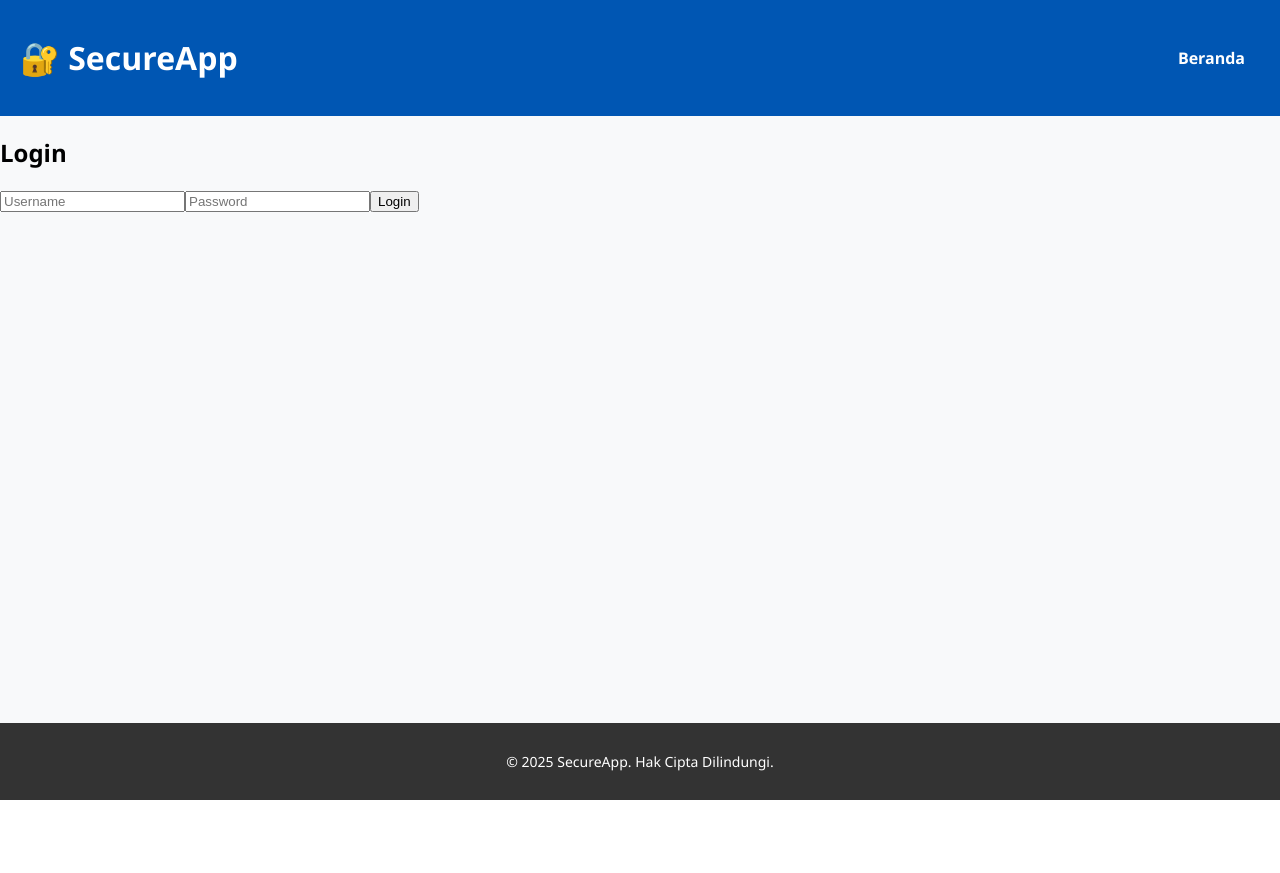
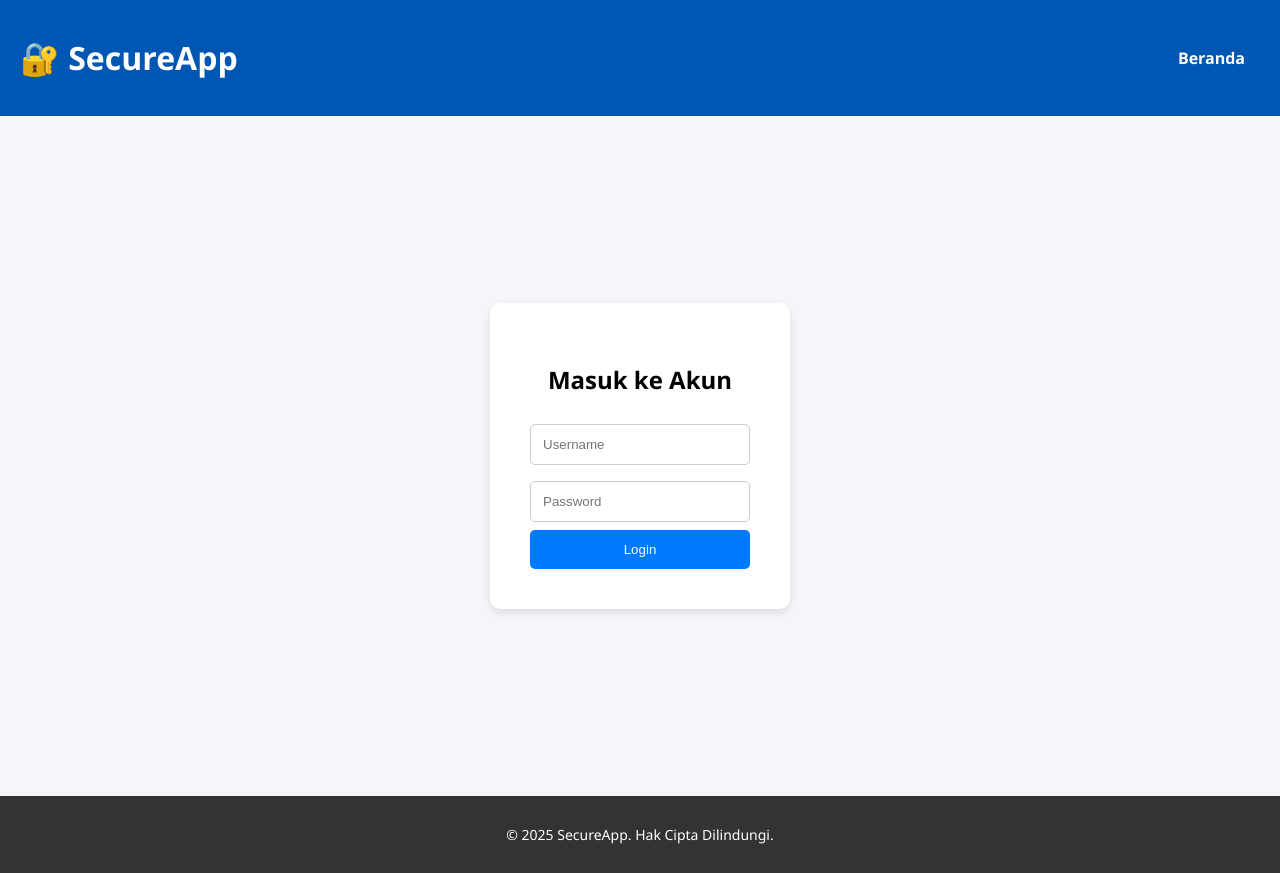
Before and after one commit to shin-meiri/main, a React (Create React App) app: page /#/ in a window 1280 px wide. Before the commit the page ends 800 px from the top, so only its background shows below. Built offline with nearby package versions, Linux system fonts and the light colour scheme.

Commit message:
Update Login.jsx

```diff
--- a/src/components/Login.jsx
+++ b/src/components/Login.jsx
@@ -1,41 +1,110 @@
 import { useState } from 'react';
+import { useNavigate } from 'react-router-dom';  // ✅ WAJIB di-import
 
 function Login() {
   const [username, setUsername] = useState('');
   const [password, setPassword] = useState('');
   const [message, setMessage] = useState('');
+  const navigate = useNavigate(); // ✅ Inisialisasi navigate
 
   const handleLogin = async (e) => {
     e.preventDefault();
-    const res = await fetch('https://bos.free.nf/api/login.php', {
+    setMessage(''); // Reset pesan
+
+    try {
+      const response = await fetch('https://namakamu.000webhostapp.com/api/login.php', {
         method: 'POST',
-      headers: { 'Content-Type': 'application/json' },
-      body: JSON.stringify({ username, password })
+        headers: {
+          'Content-Type': 'application/json',
+        },
+        body: JSON.stringify({ username, password }),
       });
-    const data = await res.json();
-    setMessage(data.message);
+
+      const data = await response.json();
+
+      if (data.success) {
+        localStorage.setItem('isLoggedIn', 'true');
+        localStorage.setItem('username', username);
+        console.log('Login sukses, arahkan ke /dashboard'); // 🔍 Debug
+        navigate('/dashboard'); // ✅ Ini yang pindahkan halaman
+      } else {
+        setMessage(data.message || 'Login gagal');
+      }
+    } catch (err) {
+      console.error('Error login:', err); // 🔍 Lihat error
+      setMessage('Gagal terhubung ke server. Cek console (F12)');
+    }
   };
 
   return (
-    <div>
-      <h2>Login</h2>
+    <div style={styles.container}>
+      <div style={styles.formBox}>
+        <h2>Masuk ke Akun</h2>
         <form onSubmit={handleLogin}>
           <input
             placeholder="Username"
             value={username}
             onChange={(e) => setUsername(e.target.value)}
+            style={styles.input}
+            required
           />
           <input
             placeholder="Password"
             type="password"
             value={password}
             onChange={(e) => setPassword(e.target.value)}
+            style={styles.input}
+            required
           />
-        <button type="submit">Login</button>
+          <button type="submit" style={styles.button}>
+            Login
+          </button>
         </form>
-      {message && <p>{message}</p>}
+        {message && <p style={styles.error}>{message}</p>}
+      </div>
     </div>
   );
 }
 
+// ✅ Style tetap sama
+const styles = {
+  container: {
+    display: 'flex',
+    justifyContent: 'center',
+    alignItems: 'center',
+    minHeight: 'calc(100vh - 120px)',
+    backgroundColor: '#f4f6f9',
+    padding: '20px',
+  },
+  formBox: {
+    backgroundColor: 'white',
+    padding: '40px',
+    borderRadius: '10px',
+    boxShadow: '0 4px 10px rgba(0,0,0,0.1)',
+    width: '300px',
+    textAlign: 'center',
+  },
+  input: {
+    width: '100%',
+    padding: '12px',
+    margin: '8px 0',
+    border: '1px solid #ccc',
+    borderRadius: '5px',
+    boxSizing: 'border-box',
+  },
+  button: {
+    width: '100%',
+    padding: '12px',
+    backgroundColor: '#007bff',
+    color: 'white',
+    border: 'none',
+    borderRadius: '5px',
+    cursor: 'pointer',
+  },
+  error: {
+    color: 'red',
+    marginTop: '10px',
+  },
+};
+
 export default Login;
```
Lines whose indentation alone changed are shown as unchanged.
